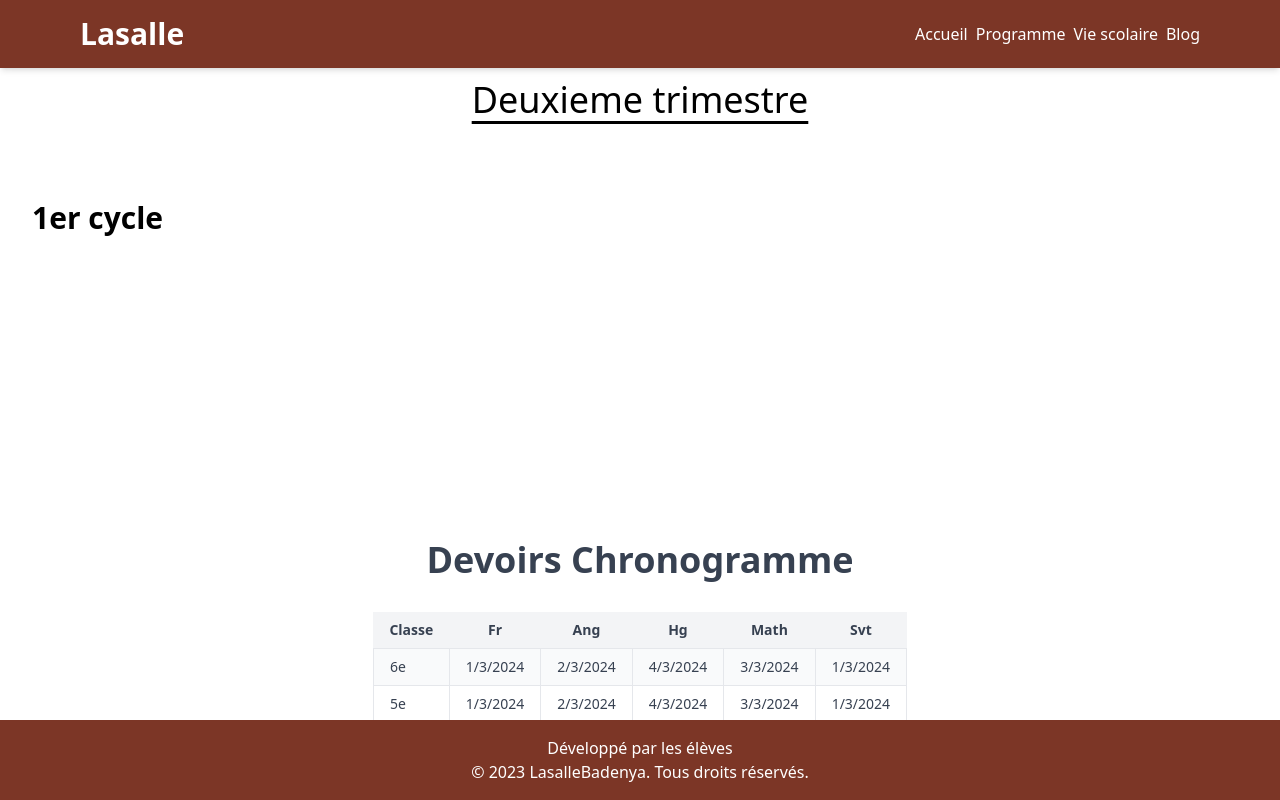
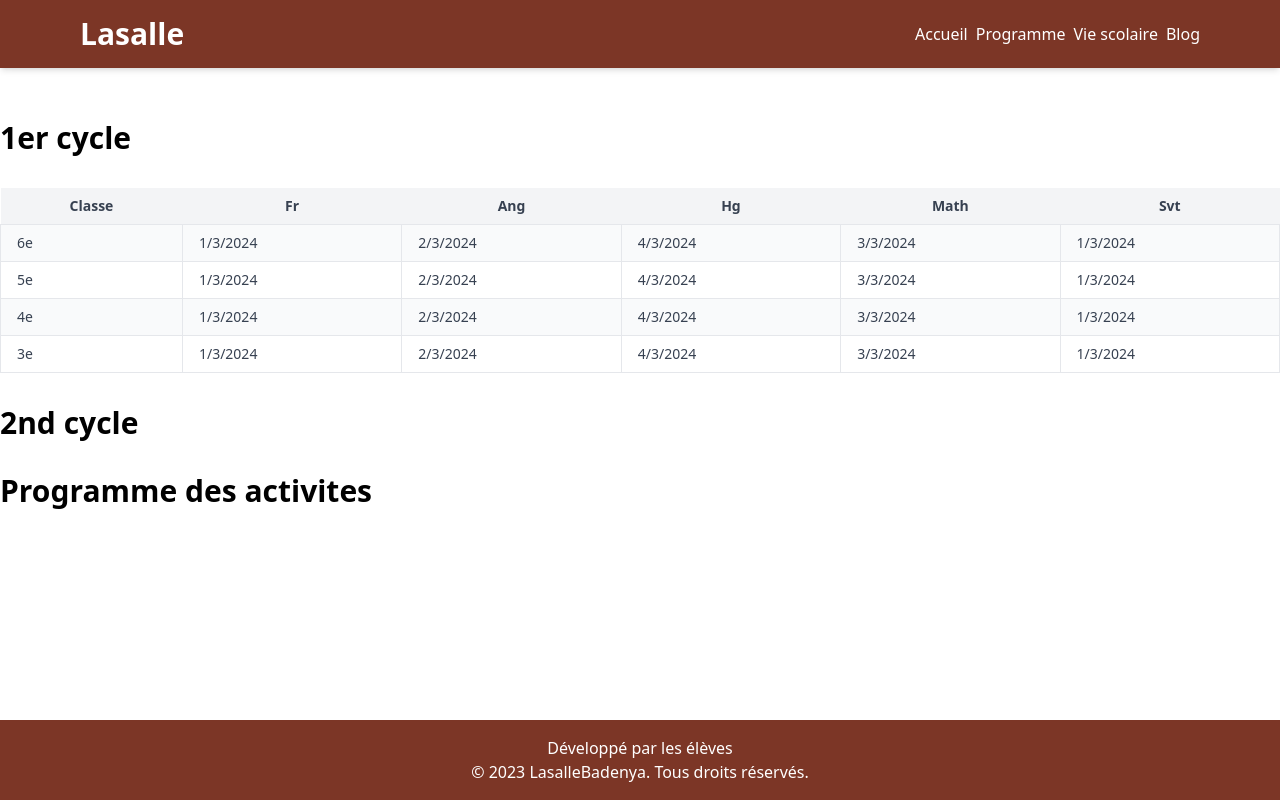
Before and after one commit to BereCephas/Badenya, a Next.js app: page /programme in a window 1280 px wide. Shown: the top 800 px of the page. Built offline with nearby package versions, Linux system fonts and the light colour scheme.

Commit message:
changement de la couleur du hamburger menu et modifications de  Programme

```diff
--- a/app/page.tsx
+++ b/app/page.tsx
@@ -3,6 +3,7 @@
 import Hero from "../components/Hero";
 import About from "../components/About";
 import Footer from "../components/Footer";
+import '../app/globals.css';
 
 const Landing = () => {
   return (
--- a/app/programme/page.tsx
+++ b/app/programme/page.tsx
@@ -13,10 +13,10 @@
 
   const handleOpen = (value: any) => setOpen(open === value ? 0 : value);
 
-  return (
-    <>
-      <Header />
-      <div className=" h-[full] flex flex-col justify-center items-center p-10 pt-20 md:pt-20">
+  return ( <>
+     <Header />
+
+      <div className=" h-[full] flex flex-col justify-center items-center  w-[100vw]">
         <div className="title">
           <h1 className="text-4xl underline underline-offset-8 text-left">
             Deuxieme trimestre
@@ -32,7 +32,7 @@
               <h1 className="text-3xl text-left"> 1er cycle</h1>
             </AccordionHeader>
             <AccordionBody>
-              <div className="h-full flex w-[95vw] justify-center items-center flex-col">
+              <div className="h-full flex w-full justify-center items-center flex-col">
                 <Table/>
 
               </div>
@@ -64,6 +64,7 @@
       <div className="fixed bottom-0 w-full">
         <Footer />
       </div>
+
     </>
   );
 }
--- /dev/null
+++ b/app/styles.css
@@ -0,0 +1,46 @@
+/* styles.css */
+
+table {
+    width: 100%;
+    border-collapse: collapse;
+  }
+
+  th, td {
+    padding: 0.5rem;
+    text-align: left;
+    border: 1px solid #ddd;
+  }
+
+  thead {
+    background-color: #f8f8f8;
+  }
+
+  @media (max-width: 768px) {
+    table, thead, tbody, th, td, tr {
+      display: block;
+    }
+
+    th, td {
+      width: 100%;
+      box-sizing: border-box;
+    }
+
+    tr {
+      margin-bottom: 1rem;
+    }
+
+    th, td {
+      text-align: right;
+    }
+
+    th::before, td::before {
+      content: attr(data-label);
+      float: left;
+      text-transform: uppercase;
+      font-weight: bold;
+    }
+
+    th {
+      display: none;
+    }
+  }
--- a/components/Header.jsx
+++ b/components/Header.jsx
@@ -28,14 +28,14 @@
           onClick={() => setOpen(!open)}
           className="absolute right-8 top-6 cursor-pointer md:hidden w-7 h-7"
         >
-          {open ? <XMarkIcon /> : <Bars3BottomRightIcon />}
+          {open ? <XMarkIcon color="white"/> : <Bars3BottomRightIcon color="white" />}
         </div>
         {/* link items */}
         <ul
           className={`md:flex md:items-center md:pb-0 pb-12 absolute md:static bg-marron  gap-2 md:z-auto z-[-1] left-0 w-full md:w-auto md:pl-0 pl-9 transition-all duration-500 ease-in ${
             open
-              ? "top-12 h-[50vh] flex flex-col justify-around"
-              : "top-[-490px] transition-all duration-5000 ease-in"
+              ? "top-12 h-[50vh] flex flex-col justify-around "
+              : "top-[-490px] transition-all duration-5000 ease-in "
           }`}
         >
           {Links.map(
--- a/components/Table.tsx
+++ b/components/Table.tsx
@@ -16,7 +16,7 @@
 
 const TableComponent: React.FC<{ devoirs: Devoir[] }> = ({ devoirs }) => {
   return (
-    <div className="overflow-x-auto w-full h-full flex flex-col justify-center">
+    <div className="overflow-x-auto w-[100vw] md h-full flex flex-col justify-center">
       <table className="w-full h-full table-auto">
         <thead>
           <tr className="bg-gray-100">
@@ -50,8 +50,7 @@
 
 const DevoirsChronogramme: React.FC = () => {
   return (
-    <div className="flex flex-col items-center justify-center min-h-screen py-2">
-      <h1 className="text-4xl font-bold mb-8">Devoirs Chronogramme</h1>
+    <div>
       <TableComponent devoirs={devoirsData} />
     </div>
   );
```
